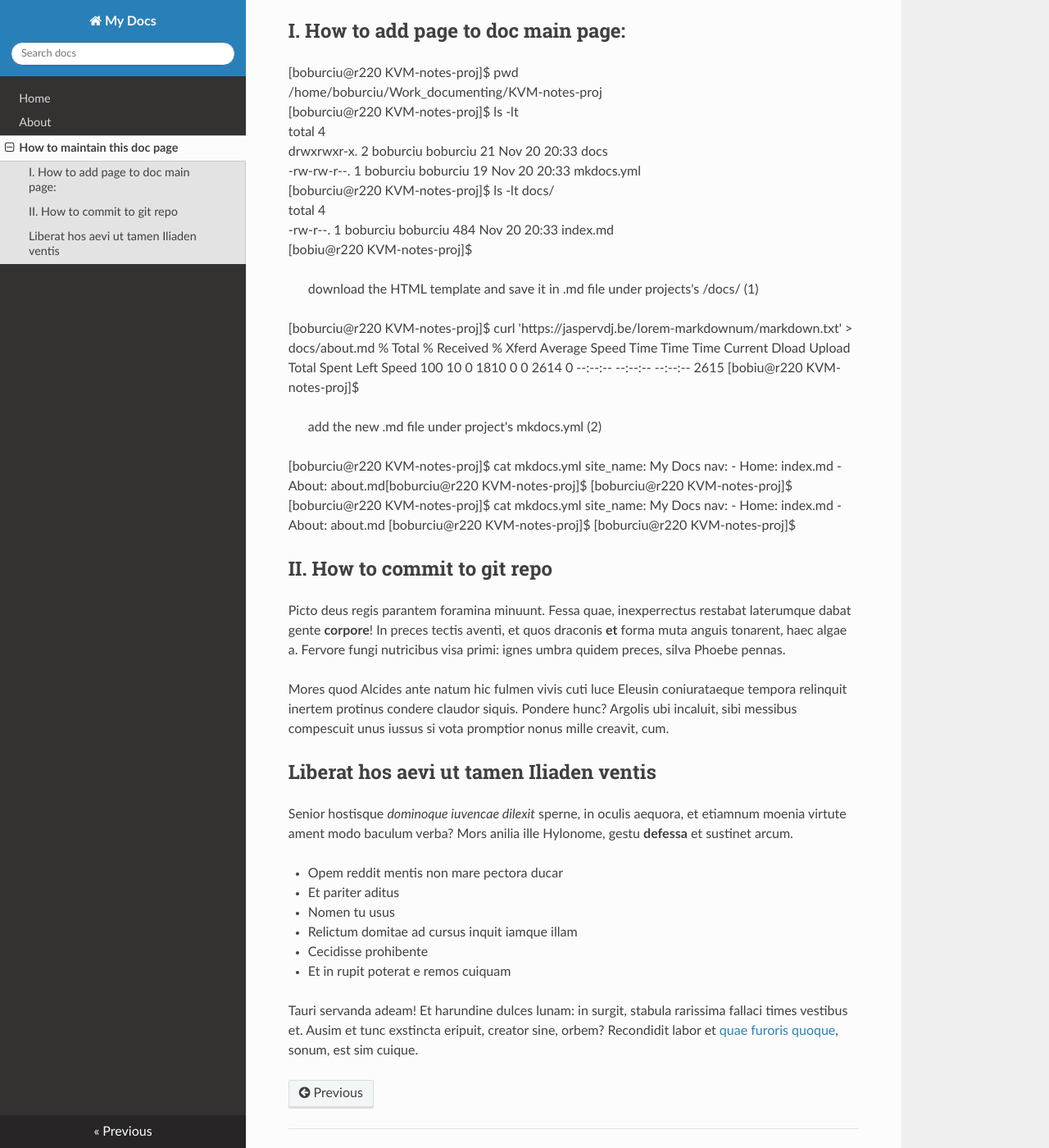
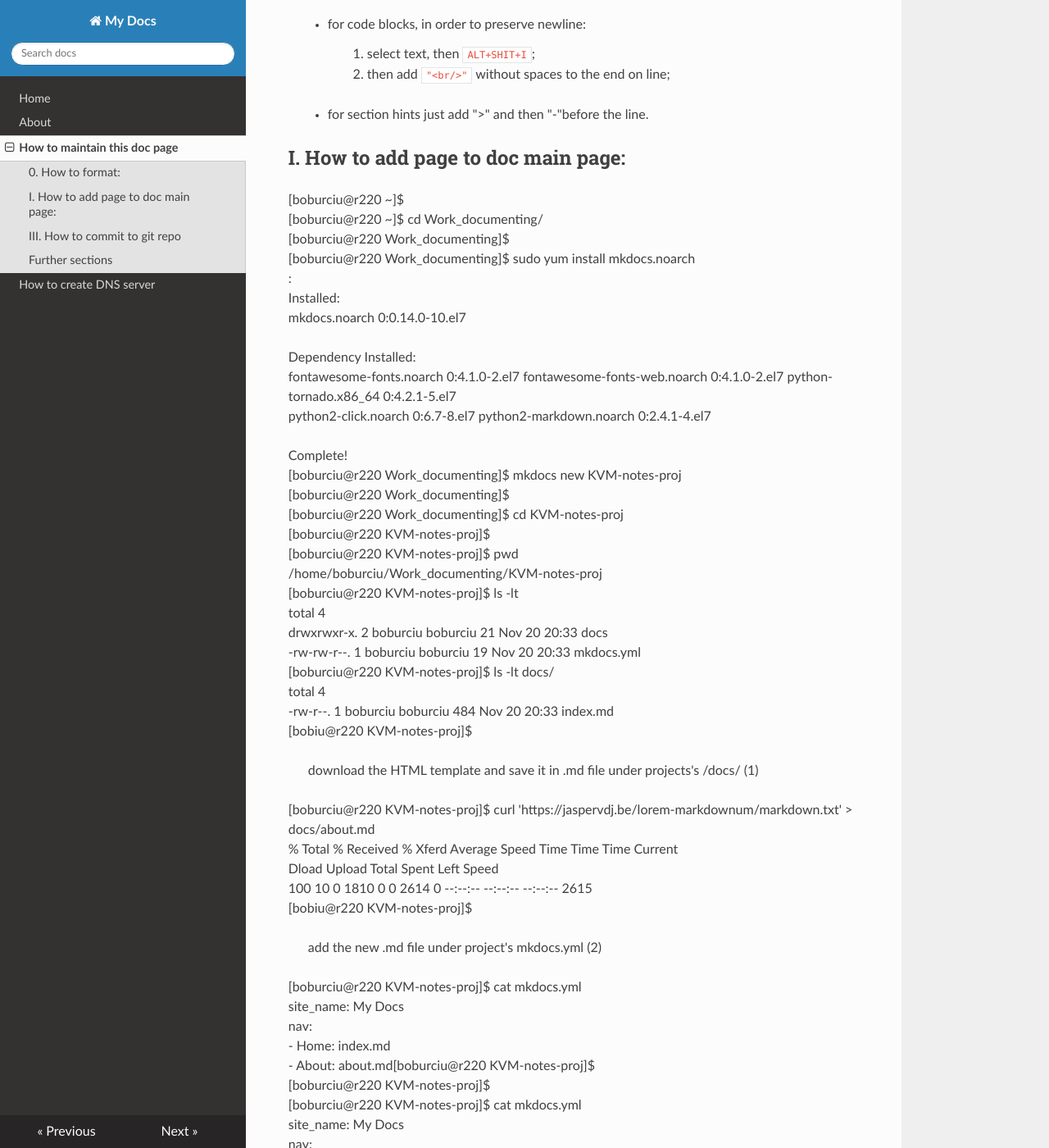
Before and after one commit to baburciu/Documentation, an MkDocs documentation site: the page built from docs/how_to_maintain_doc.md, in a window 1280 px wide and 1400 px high, scrolled down 320 px. Shown: the whole window at 82% size. Built offline with MkDocs 1.6.1, drawn with Linux system fonts in a browser that asks for light colours; nearby versions of some CDN libraries; some of the changed text lies outside the part shown.

Commit message:
added doc page for DNS server on Ubuntu bare-metal VM

```diff
--- a/docs/how_to_maintain_doc.md
+++ b/docs/how_to_maintain_doc.md
@@ -1,13 +1,37 @@
-# Maintain doc, syntax iarkdown: https://www.markdownguide.org/basic-syntax/
- 0. How to format:
- > for code blocks, iorder to preserve newline:
-    select text, then ALT+SHIT+I; <br/>
-    then add "< br / >" without spaces to the end on line;
+# Maintain doc by [markdown syntax](https://www.markdownguide.org/basic-syntax/)
 
- > for section hints just add ">" and then "-"before the line.
+## 0. How to format:
+
+ >  - to start the localhost auto-reloading webserver of http://127.0.0.1:8000
+
+[boburciu@r220 ~]$ `cd Work_documenting/KVM-notes-proj/ `  <br/>
+[boburciu@r220 KVM-notes-proj]$ `mkdocs serve`
+
+ >  - for code blocks, in order to preserve newline:
+  >>  1. select text, then `ALT+SHIT+I`; <br/>
+  >>  2. then add `"<br/>"` without spaces to the end on line;
+
+ >  - for section hints just add ">" and then "-"before the line.
 
 ## I. How to add page to doc main page:
 
+[boburciu@r220 ~]$ <br/>
+[boburciu@r220 ~]$ cd Work_documenting/ <br/>
+[boburciu@r220 Work_documenting]$ <br/>
+[boburciu@r220 Work_documenting]$ sudo yum install mkdocs.noarch <br/>
+: <br/>
+Installed: <br/>
+  mkdocs.noarch 0:0.14.0-10.el7 <br/>
+ <br/>
+Dependency Installed: <br/>
+  fontawesome-fonts.noarch 0:4.1.0-2.el7 fontawesome-fonts-web.noarch 0:4.1.0-2.el7 python-tornado.x86_64 0:4.2.1-5.el7 <br/>
+  python2-click.noarch 0:6.7-8.el7       python2-markdown.noarch 0:2.4.1-4.el7 <br/>
+ <br/>
+Complete! <br/>
+[boburciu@r220 Work_documenting]$ mkdocs new KVM-notes-proj <br/>
+[boburciu@r220 Work_documenting]$ <br/>
+[boburciu@r220 Work_documenting]$ cd KVM-notes-proj <br/>
+[boburciu@r220 KVM-notes-proj]$  <br/>
 [boburciu@r220 KVM-notes-proj]$ pwd <br/>
 /home/boburciu/Work_documenting/KVM-notes-proj <br/>
 [boburciu@r220 KVM-notes-proj]$ ls -lt <br/>
@@ -21,54 +45,37 @@ total 4 <br/>
 
  > download the HTML template and save it in .md file under projects's /docs/ (1)
 
-[boburciu@r220 KVM-notes-proj]$ curl 'https://jaspervdj.be/lorem-markdownum/markdown.txt' > docs/about.md
-  % Total    % Received % Xferd  Average Speed   Time    Time     Time  Current
-                                 Dload  Upload   Total   Spent    Left  Speed
-100 10    0  1810    0     0   2614      0 --:--:-- --:--:-- --:--:--  2615
-[bobiu@r220 KVM-notes-proj]$
+[boburciu@r220 KVM-notes-proj]$ curl 'https://jaspervdj.be/lorem-markdownum/markdown.txt' > docs/about.md <br/>
+  % Total    % Received % Xferd  Average Speed   Time    Time     Time  Current <br/>
+                                 Dload  Upload   Total   Spent    Left  Speed <br/>
+100 10    0  1810    0     0   2614      0 --:--:-- --:--:-- --:--:--  2615 <br/>
+[bobiu@r220 KVM-notes-proj]$ <br/>
 
  > add the new .md file under project's mkdocs.yml (2)
 
-[boburciu@r220 KVM-notes-proj]$ cat mkdocs.yml
-site_name: My Docs
-nav:
-    - Home: index.md
-    - About: about.md[boburciu@r220 KVM-notes-proj]$
-[boburciu@r220 KVM-notes-proj]$
-[boburciu@r220 KVM-notes-proj]$ cat mkdocs.yml
-site_name: My Docs
-nav:
-    - Home: index.md
-    - About: about.md
-[boburciu@r220 KVM-notes-proj]$
-[boburciu@r220 KVM-notes-proj]$
+[boburciu@r220 KVM-notes-proj]$ cat mkdocs.yml<br/>
+site_name: My Docs<br/>
+nav:<br/>
+    - Home: index.md<br/>
+    - About: about.md[boburciu@r220 KVM-notes-proj]$<br/>
+[boburciu@r220 KVM-notes-proj]$<br/>
+[boburciu@r220 KVM-notes-proj]$ cat mkdocs.yml<br/>
+site_name: My Docs<br/>
+nav:<br/>
+    - Home: index.md<br/>
+    - About: about.md<br/>
+[boburciu@r220 KVM-notes-proj]$<br/>
+[boburciu@r220 KVM-notes-proj]$<br/>
 
-## II. How to commit to git repo
+## III. How to commit to git repo
 
-Picto deus regis parantem foramina minuunt. Fessa quae, inexperrectus restabat
-laterumque dabat gente **corpore**! In preces tectis aventi, et quos draconis
-**et** forma muta anguis tonarent, haec algae a. Fervore fungi nutricibus visa
-primi: ignes umbra quidem preces, silva Phoebe pennas.
+` git init ` <br/>
+` git remote add doc https://github.com/bogdanadrian-burciu/Documentation.git ` <br/>
+` git config --global credential.helper store ` <br/>
+` git add . ` <br/>
+` git commit -m "base setup"  ` <br/>
+` git push --set-upstream doc master ` <br/>
+` git status ` <br/>
+` git push doc ` <br/>
 
-Mores quod Alcides ante natum hic fulmen vivis cuti luce Eleusin coniurataeque
-tempora relinquit inertem protinus condere claudor siquis. Pondere hunc? Argolis
-ubi incaluit, sibi messibus compescuit unus iussus si vota promptior nonus mille
-creavit, cum.
-
-## Liberat hos aevi ut tamen Iliaden ventis
-
-Senior hostisque *dominoque iuvencae dilexit* sperne, in oculis aequora, et
-etiamnum moenia virtute ament modo baculum verba? Mors anilia ille Hylonome,
-gestu **defessa** et sustinet arcum.
-
-- Opem reddit mentis non mare pectora ducar
-- Et pariter aditus
-- Nomen tu usus
-- Relictum domitae ad cursus inquit iamque illam
-- Cecidisse prohibente
-- Et in rupit poterat e remos cuiquam
-
-Tauri servanda adeam! Et harundine dulces lunam: in surgit, stabula rarissima
-fallaci times vestibus et. Ausim et tunc exstincta eripuit, creator sine, orbem?
-Recondidit labor et [quae furoris quoque](http://labaret.io/), sonum, est sim
-cuique.
+## Further sections
--- a/mkdocs.yml
+++ b/mkdocs.yml
@@ -3,4 +3,5 @@ nav:
     - Home: index.md
     - About: about.md
     - How to maintain this doc page: how_to_maintain_doc.md
+    - How to create DNS server: DNS_server.md
 theme: readthedocs
```
Also changed, not shown: docs/DNS_server.md (added, +82 -0 lines).
